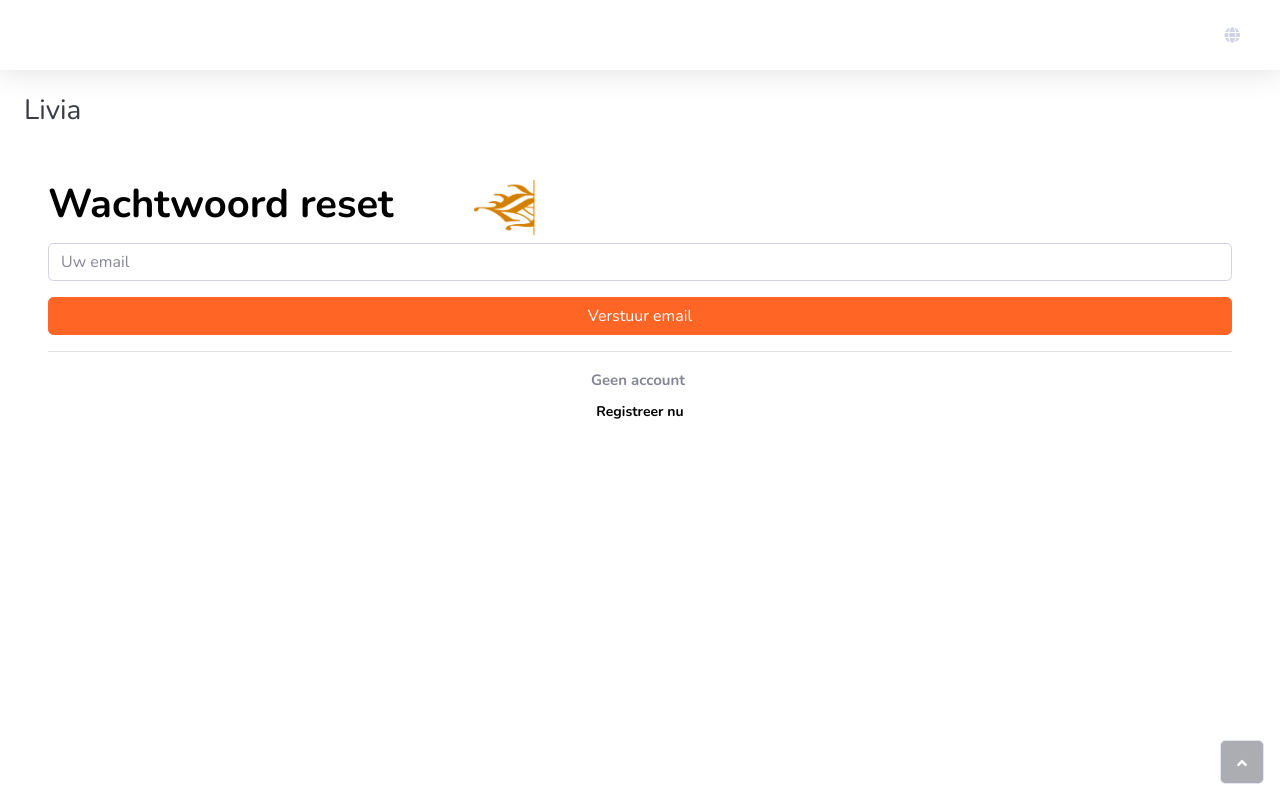
After one commit to 1ncendium/Livia, a Flask app: page /reset_password in a window 1280 px wide. The commit adds this page. Run offline with Flask 3, Linux system fonts and the light colour scheme; some libraries are stand-ins or nearby versions.

Commit message:
Templates Password Reset
Templates Password Reset

```diff
--- a/main/templates/index.html
+++ b/main/templates/index.html
@@ -16,6 +16,7 @@
     </div>
     <hr>
     <div class="text-center"></div>
+    <div class="text-center"><label class="form-label" for="username" style="font-size: 15px;"><strong>{{ _('Wachtwoord vergeten?') }}&nbsp;</strong></label><a class="small" href="reset_password" style="color: rgb(0,0,0);"><strong>{{ _('Klik hier') }}</strong></a></div>
     <div class="text-center"><label class="form-label" for="username" style="font-size: 15px;"><strong>{{ _('Geen kleine lettertjes') }}.&nbsp;</strong></label><a class="small" href="privacy" style="color: rgb(0,0,0);"><strong>{{ _('Lees hier hoe wij met uw gegevens omgaan') }}</strong></a></div>
 </div>
 </div>
--- /dev/null
+++ b/main/templates/reset_request.html
@@ -0,0 +1,29 @@
+{% include 'base.html' %}
+<div class="container-fluid">
+    <h3 class="text-dark mb-1">Livia</h3>
+</div>
+<div class="p-5">
+    <h1 style="color: rgb(0,0,0);"><strong>{{ _('Wachtwoord reset') }}</strong><img src="static/assets/img/klein_logo.png" style="width: 61px;margin-left: 81px;"></h1>
+    <form method="POST">
+        {{ form.hidden_tag() }}
+        <div class="mb-3" style="--bs-primary: #ff8310;--bs-primary-rgb: 255,131,16;--bs-success: #ff8310;--bs-success-rgb: 255,131,16;">
+            {{ form.email(class="form-control form-control-user") }}
+        </div>
+        <div class="mb-3">
+            <div class="custom-control custom-checkbox small"></div>
+        </div>
+        {{ form.submit(class="btn btn-primary d-block btn-user w-100") }}
+    </form>
+    <div class="text-center"></div>
+    <hr />
+    <div class="text-center"><label class="form-label" for="username" style="font-size: 15px;"><strong>{{ _('Geen account') }}&nbsp;</strong></label>
+        <a class="small" href="register" style="color: rgb(0,0,0);"><br><strong>{{ _('Registreer nu') }}</strong></a>
+    </div>
+</div>
+</div>
+</div><a class="border rounded d-inline scroll-to-top" href="#page-top"><i class="fas fa-angle-up"></i></a>
+</div>
+</body>
+<script src="static/assets/js/Taal_Login.js"></script>
+
+</html>
```
Also changed, not shown: main/templates/reset_token.html (added, +30 -0 lines).
